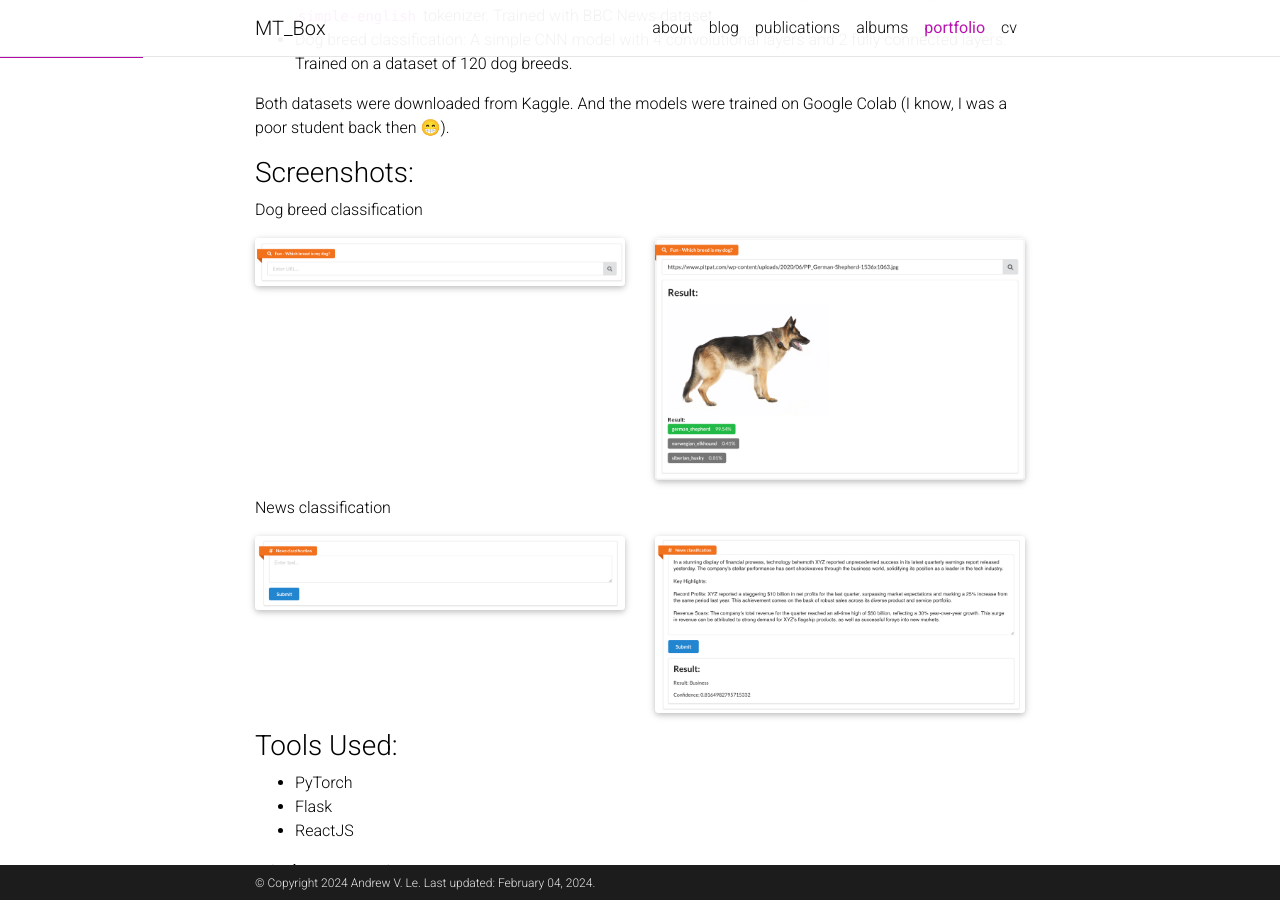
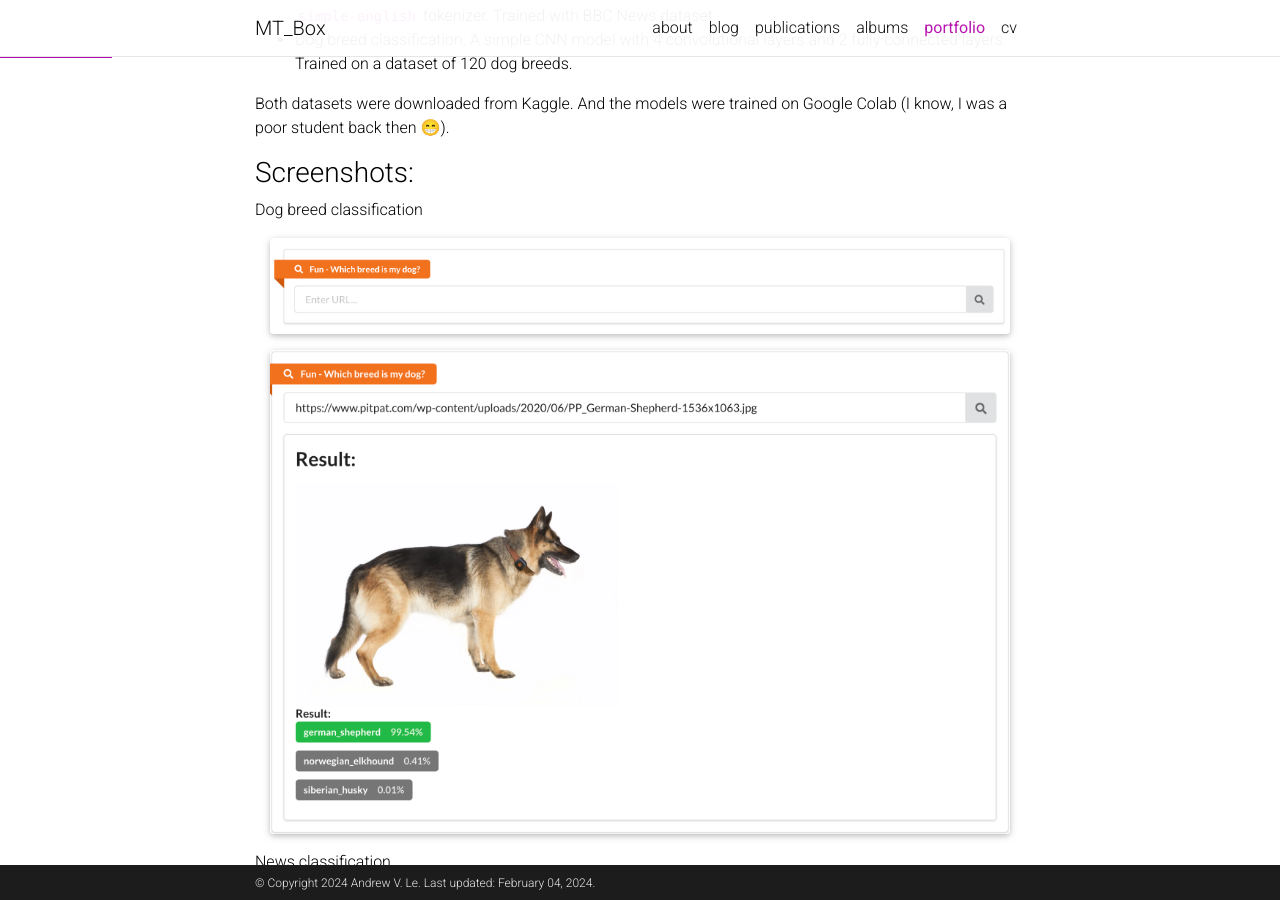
Before and after one commit to levulinh/levulinh.github.io, a Jekyll site: the page built from _pages/drewfolio.md, in a window 1280 px wide and 900 px high, scrolled down 640 px. Built offline with Jekyll 4.4.1, drawn with Linux system fonts in a browser that asks for light colours; full-size pictures stand in for the smaller copies a plugin makes; comment, search, counter and statistics services are not loaded; a style sheet for code colours, icons or effects is not loaded.

Commit message:
Fix image file extension in drewfolio.md

```diff
--- a/_pages/drewfolio.md
+++ b/_pages/drewfolio.md
@@ -28,7 +28,7 @@
 ### Screenshots:
 
 Dog breed classification
-<div class="row mt-3">
+<div>
     <div class="col-sm mt-3 mt-md-0">
         {% include figure.html path="assets/img/portfolio/dog_breed.png" title="dog breed clf" class="img-fluid rounded z-depth-1" zoomable=true %}
     </div>
@@ -39,7 +39,7 @@
 
 
 News classification
-<div class="row mt-3">
+<div>
     <div class="col-sm mt-3 mt-md-0">
         {% include figure.html path="assets/img/portfolio/news_clf.png" title="dog breed clf" class="img-fluid rounded z-depth-1" zoomable=true %}
     </div>
@@ -169,7 +169,7 @@
     </div>
 </div>
 
-![OpenAPI finetune](/assets/img/portfolio/openai_finetune.png.png)
+![OpenAPI finetune](/assets/img/portfolio/openai_finetune.png)
 
 ### Technologies Used:
 - Flutter
```
